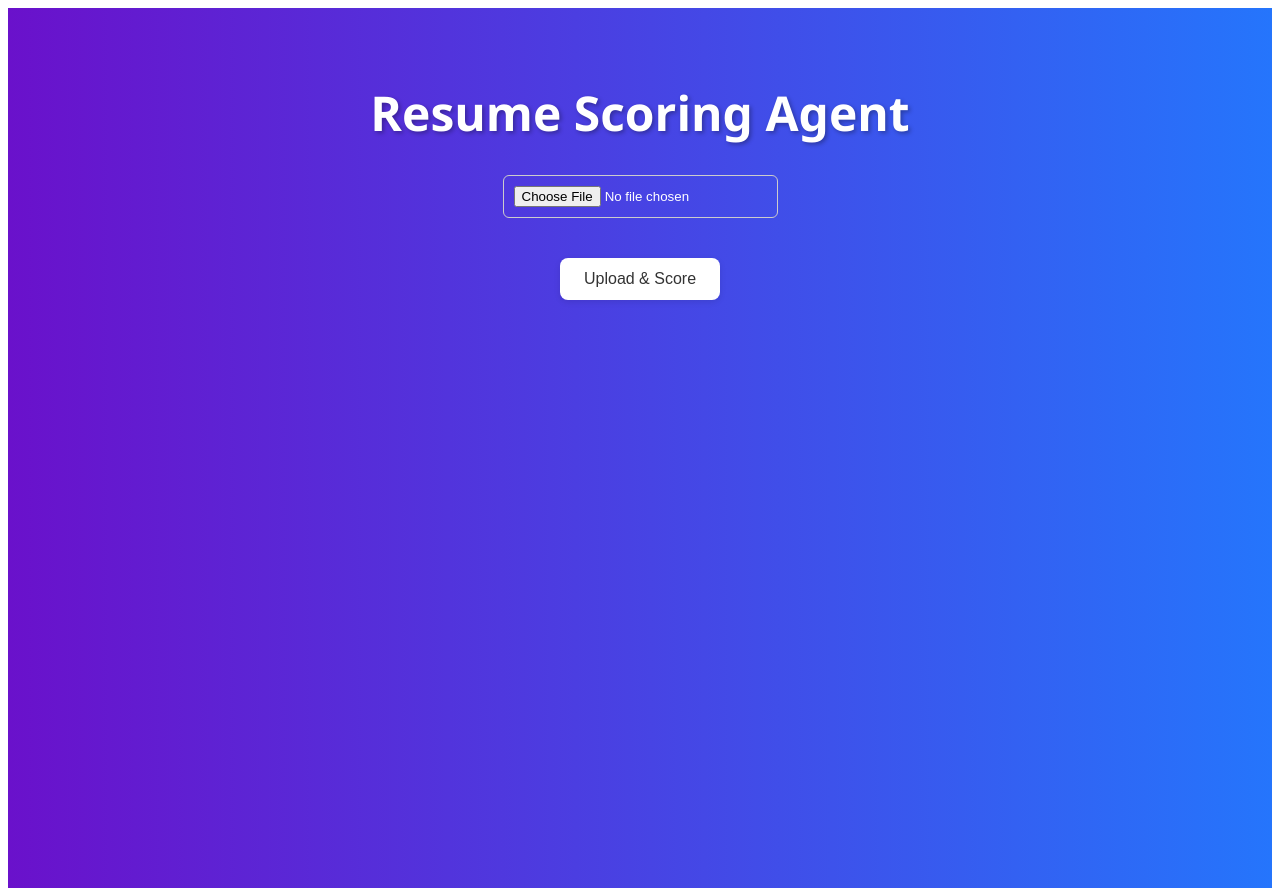
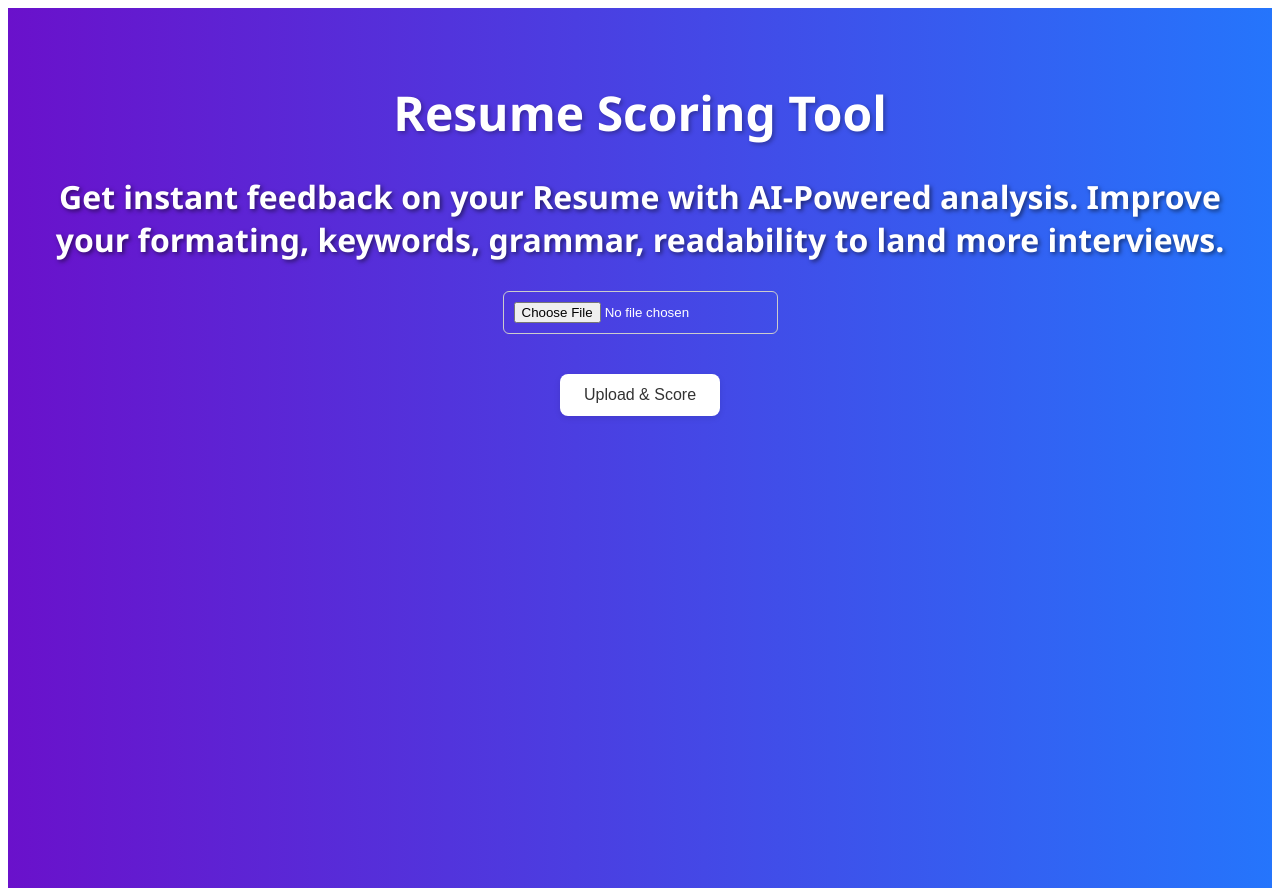
Before and after one commit to rajdeep-office/Resume-agent, a React (Create React App) app in the folder frontend/: page / in a window 1280 px wide. Built offline with nearby package versions, Linux system fonts and the light colour scheme.

Commit message:
Update App.js

```diff
--- a/frontend/src/App.js
+++ b/frontend/src/App.js
@@ -20,8 +20,17 @@ function App() {
           textShadow: "2px 2px 4px rgba(0,0,0,0.3)",
         }}
       >
-        Resume Scoring Agent
+        Resume Scoring Tool
       </h1>
+       <h2
+          style={{
+          fontSize: "2rem",
+          marginBottom: "10px",
+          textShadow: "2px 2px 4px rgba(0,0,0,0.5)",
+          }}
+      >
+      Get instant feedback on your Resume with AI-Powered analysis.
+      Improve your formating, keywords, grammar, readability to land more interviews.</h2>
       <UploadResume />
       <div style={{ marginTop: "20px" }}>
 
```
